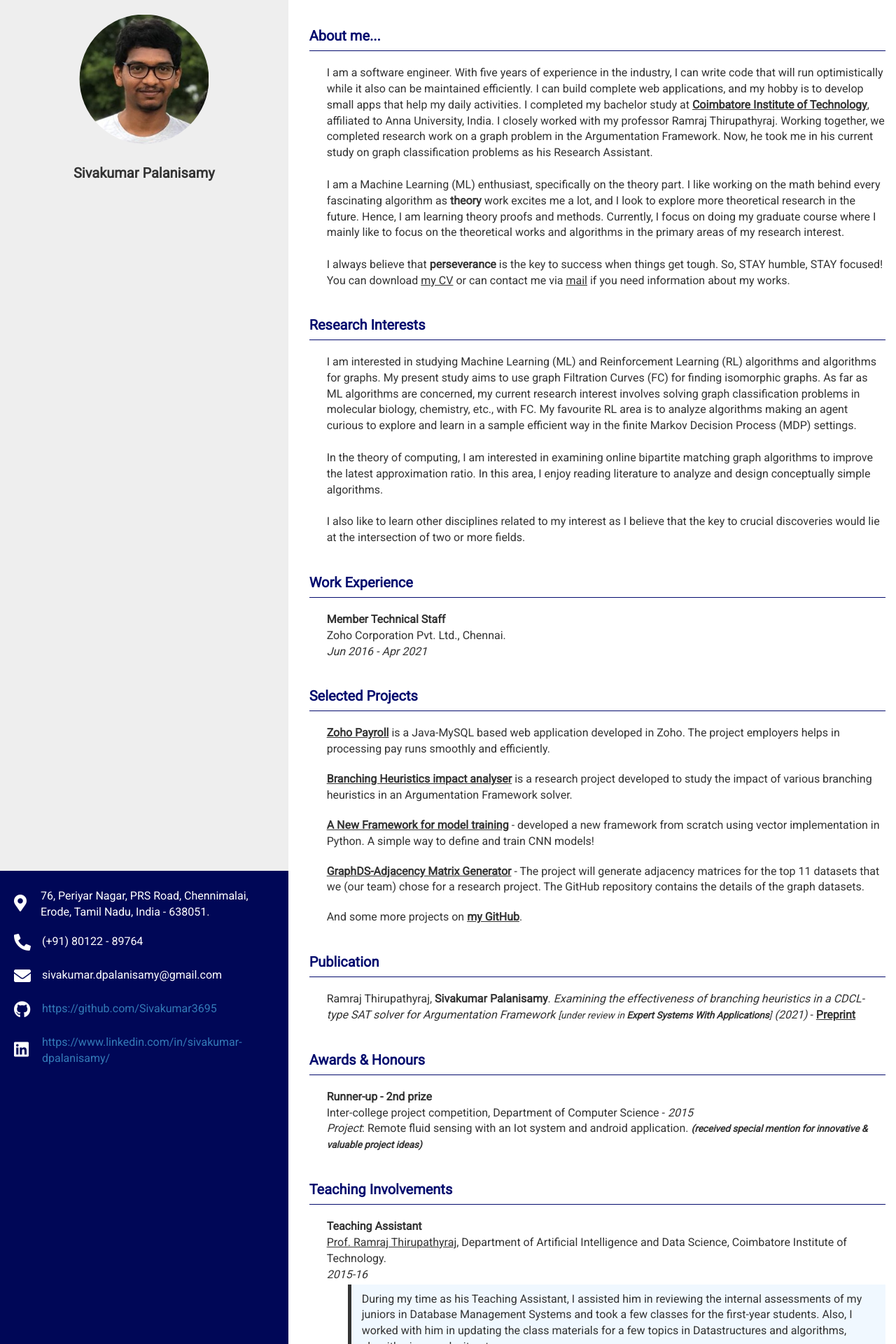
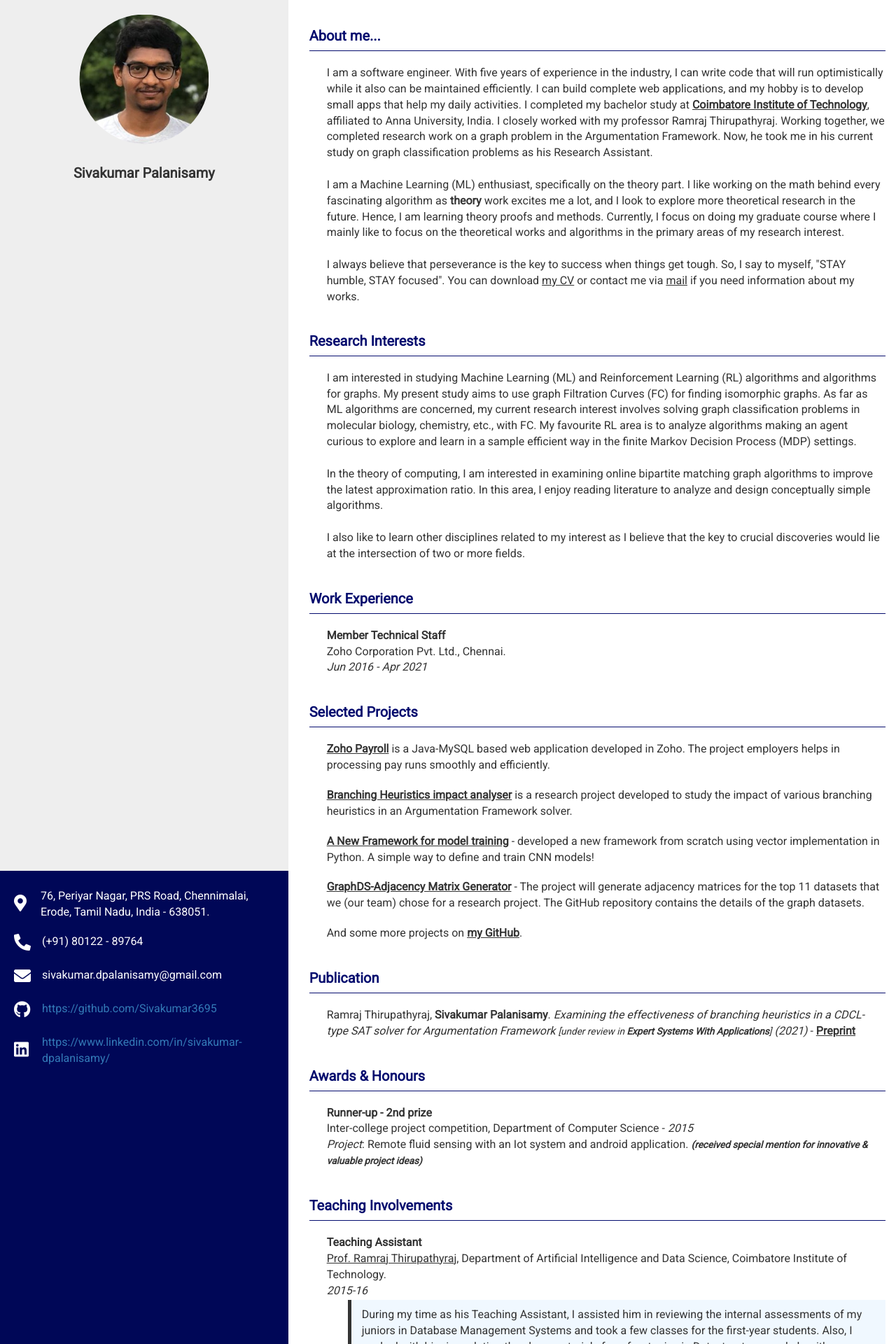
Before and after one commit to Sivakumar3695/Online_CV, a Jekyll site: the page built from index.html, in a window 1280 px wide. Shown: the top 1920 px of the page at 70% size. Built offline with Jekyll 4.4.1, drawn with Linux system fonts in a browser that asks for light colours.

Commit message:
Update aboutme.html

```diff
--- a/_includes/aboutme.html
+++ b/_includes/aboutme.html
@@ -7,7 +7,7 @@
 
 I am a Machine Learning (ML) enthusiast, specifically on the theory part. I like working on the math behind every fascinating algorithm as <b>theory</b> work excites me a lot, and I look to explore more theoretical research in the future. Hence, I am learning theory proofs and methods. Currently, I focus on doing my graduate course where I mainly like to focus on the theoretical works and algorithms in the primary areas of my research interest. <br><br>
 
-I always believe that <b>perseverance</b> is the key to success when things get tough. So, STAY humble, STAY focused! You can download <a href="https://github.com/Sivakumar3695/Analyse-Impact-of-Branching-Heuristics-in-CDCL-type-AF-solvers/files/7460303/Curriculum.Vitae.3.pdf" target="_blank">my CV</a> or can contact me via <a href="mailto: sivakumar.dpalanisamy@gmail.com">mail</a> if you need information about my works.
+I always believe that perseverance is the key to success when things get tough. So, I say to myself, "STAY humble, STAY focused". You can download <a href="https://github.com/Sivakumar3695/Analyse-Impact-of-Branching-Heuristics-in-CDCL-type-AF-solvers/files/7460303/Curriculum.Vitae.3.pdf" target="_blank">my CV</a> or contact me via <a href="mailto: sivakumar.dpalanisamy@gmail.com">mail</a> if you need information about my works.
 		</div>
 	</div>
     </div>
```
